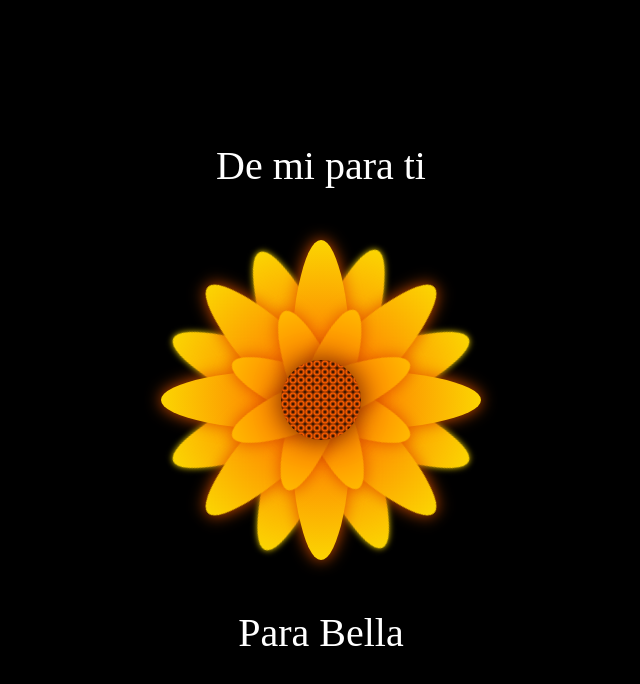
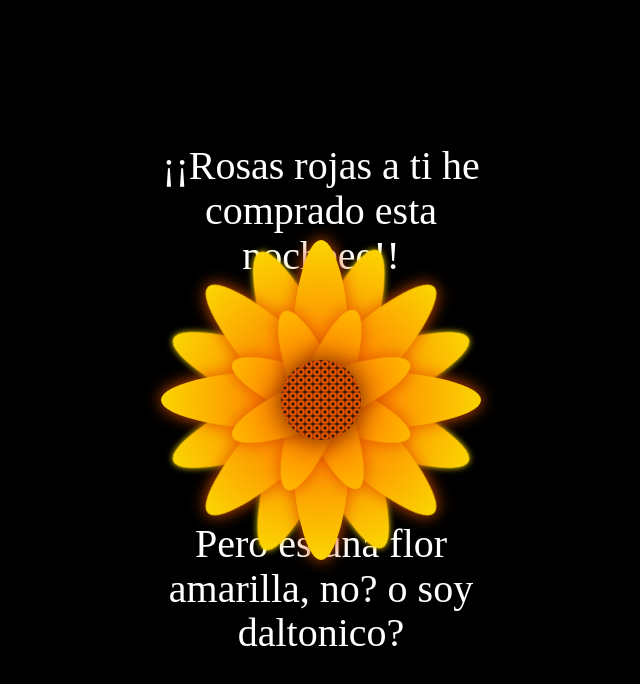
Before and after one commit to LAngel19/flores_Rojas, a plain HTML site: page docs/index.html in a window 1280 px wide. Shown: the whole page, without its empty margins (319-959 px from the left). Drawn offline with Linux system fonts and the light colour scheme.

Commit message:
index.html

```diff
--- a/docs/index.html
+++ b/docs/index.html
@@ -5,12 +5,12 @@
     <meta http-equiv="X-UA-Compatible" content="IE=edge">
     <meta name="viewport" content="width=device-width, initial-scale=1.0">
     <link rel="Stylesheet" href="style.css">
-    <title>Flower</title>
+    <title>Rosas rojas a ti</title>
 </head>
 <body>
 
 <div class="flower">
-    <div class="text-above">De mi para ti</div>
+    <div class="text-above">¡¡Rosas rojas a ti he comprado esta nocheee!!</div>
     <div class="mid">
     </div>
     <div class="Petal1 p1">
@@ -37,7 +37,7 @@
     </div>
     <div class="Petal3 p4">
     </div>
-    <div class="text-below">Para Bella</div>
+    <div class="text-below">Pero es una flor amarilla, no? o soy daltonico?</div>
   </div>
 </body>
 </html>
```
